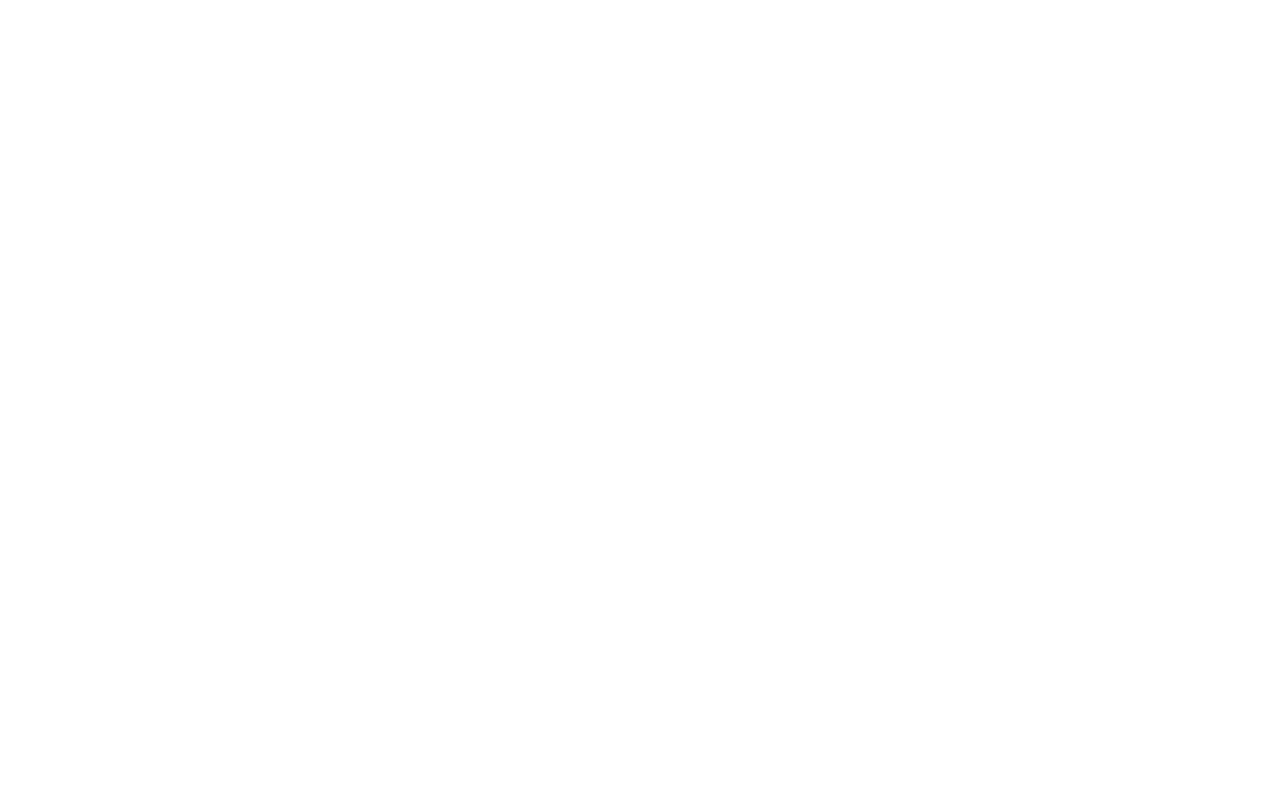
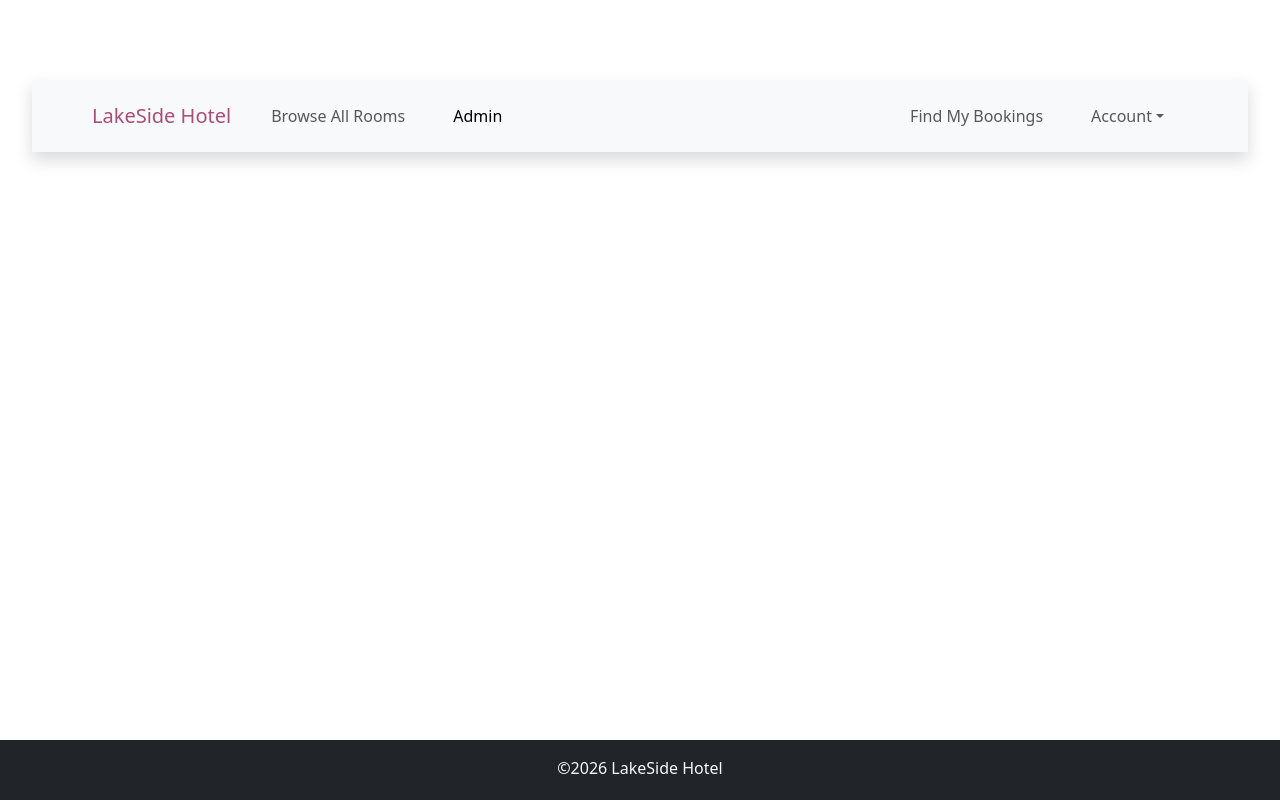
Before and after one commit to aseemjan/LakeSideHotel-Client, a React (Vite) app: page /admin in a window 1280 px wide. Before the commit this address had no page. Built offline with nearby package versions, Linux system fonts and the light colour scheme.

Commit message:
feat(layout): add footer and navbar components, integrate with the App

```diff
--- a/src/App.jsx
+++ b/src/App.jsx
@@ -6,7 +6,8 @@
 import ExistingRooms from "./components/room/ExistingRooms"
 import Home from "./components/home/Home"
 import EditRoom from "./components/room/EditRoom"
-
+import NavBar from "./components/layout/NavBar"
+import Footer from "./components/layout/Footer"
 
 import 'bootstrap/dist/css/bootstrap.min.css'
 import { useState } from 'react'
@@ -19,6 +20,7 @@
     <>
     <main>
       <Router>
+        <NavBar />
         <Routes>
           <Route path="/" element={<Home />} />
           <Route path="/edit-room/:roomId" element={<EditRoom />} />
@@ -26,6 +28,7 @@
           <Route path="/add-room" element={<AddRoom />} />
         </Routes>
       </Router>
+        <Footer />
     </main>
     </>
   )
--- /dev/null
+++ b/src/components/layout/Footer.jsx
@@ -0,0 +1,19 @@
+import React from 'react'
+import { Container, Row, Col } from 'react-bootstrap'
+
+const Footer = () => {
+    let today = new Date()
+  return (
+    <footer className='bg-dark text-light py-3 footer mt-lg-5'>
+      <Container>
+        <Row>
+            <Col xs={12} md={12} className="text-center">
+                <p className="mb-0"> &copy;{today.getFullYear()} LakeSide Hotel </p>
+            </Col>
+        </Row>
+      </Container>
+    </footer>
+  )
+}
+
+export default Footer
--- /dev/null
+++ b/src/components/layout/NavBar.jsx
@@ -0,0 +1,91 @@
+import React from 'react'
+import { Link } from 'react-router-dom'
+import { NavLink } from 'react-router-dom'
+import { useState } from 'react'
+
+
+const NavBar = () => {
+    const [showAccount, setShowAccount] = useState(false)
+
+	const handleAccountClick = () => {
+		setShowAccount(!showAccount)
+	}
+
+  return (
+    <nav className="navbar navbar-expand-lg bg-body-tertiary px-5 shadow mt-5 sticky-top">
+        <div className='container-fluid'>
+            <Link to={"/"} className='navbar-brand'>
+                <span className='hotel-color'> LakeSide Hotel </span>
+            </Link>
+            <button
+                className="navbar-toggler"
+                type="button"
+                data-bs-toggle="collapse"
+                data-bs-target="#navbarScroll"
+                aria-controls="navbarScroll"
+                aria-expanded="false"
+                aria-label="Toggle navigation">
+                  <span className='navbar-toggler-icon'></span>
+            </button>
+            <div className='collapse navbar-collapse' id='navbarScroll'>
+                <ul className='navbar-nav me-auto my-2 my-lg-0 navbar-nav-scroll'>
+                    <li className='nav-item'>
+                        <NavLink className='nav-link' aria-current="page" to={"/browse-all-rooms"}>
+                            Browse All Rooms
+                        </NavLink>
+                    </li>
+                    <li className='nav-item'>
+                        <NavLink className='nav-link' aria-current="page" to={"/admin"}>
+                            Admin
+                        </NavLink>
+                    </li>
+                </ul>
+                <ul className='d-flex navbar-nav'>
+                    <li className='nav-item'>
+                        <NavLink className='nav-link' to={"/find-booking"}>
+                            Find My Bookings
+                        </NavLink>
+                    </li>
+
+                    <li className='nav-item dropdown'>
+                        <a
+                            className={`nav-link dropdown-toggle ${showAccount ? "show" : ""}`}
+							href="#"
+							role="button"
+							data-bs-toggle="dropdown"
+							aria-expanded="false"
+							onClick={handleAccountClick}>
+                                {" "}
+                                Account
+                            </a>
+                        <ul
+                            className={`dropdown-menu ${showAccount ? "show" : ""}`}
+							aria-labelledby="navbarDropdown">
+                             <li>
+                                <Link to={"/login"} className="dropdown-item">
+                                    Login
+                                </Link>
+                            </li>
+
+                            <li>
+                                <Link to={"/profile"} className="dropdown-item">
+                                    Profile
+                                </Link>
+                            </li>
+
+                            <li>
+                                <Link to={"/logout"} className="dropdown-item">
+                                    Logout
+                                </Link>
+                            </li>
+
+                        </ul>
+                    </li>
+                </ul>
+            </div>
+        </div>
+    </nav>
+  )
+}
+
+export default NavBar
```
